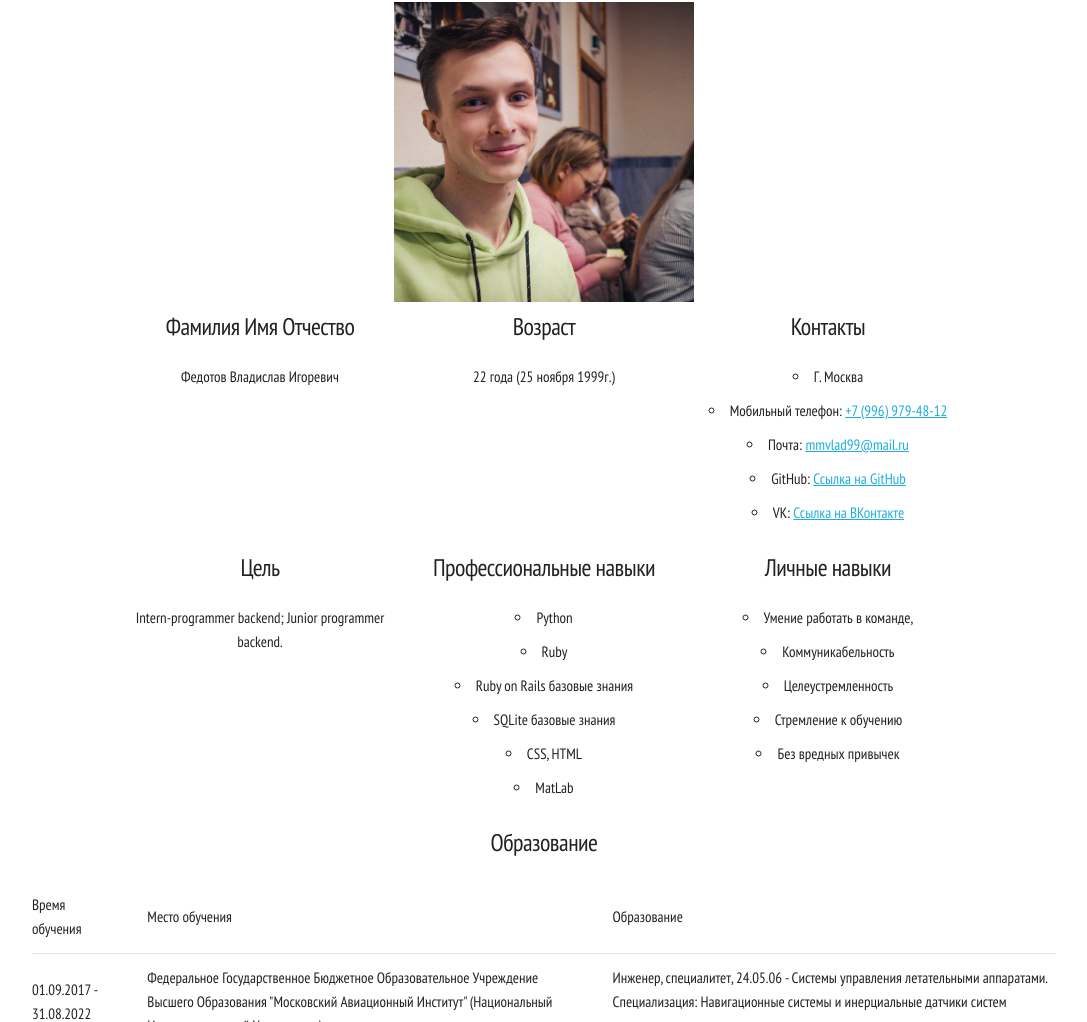
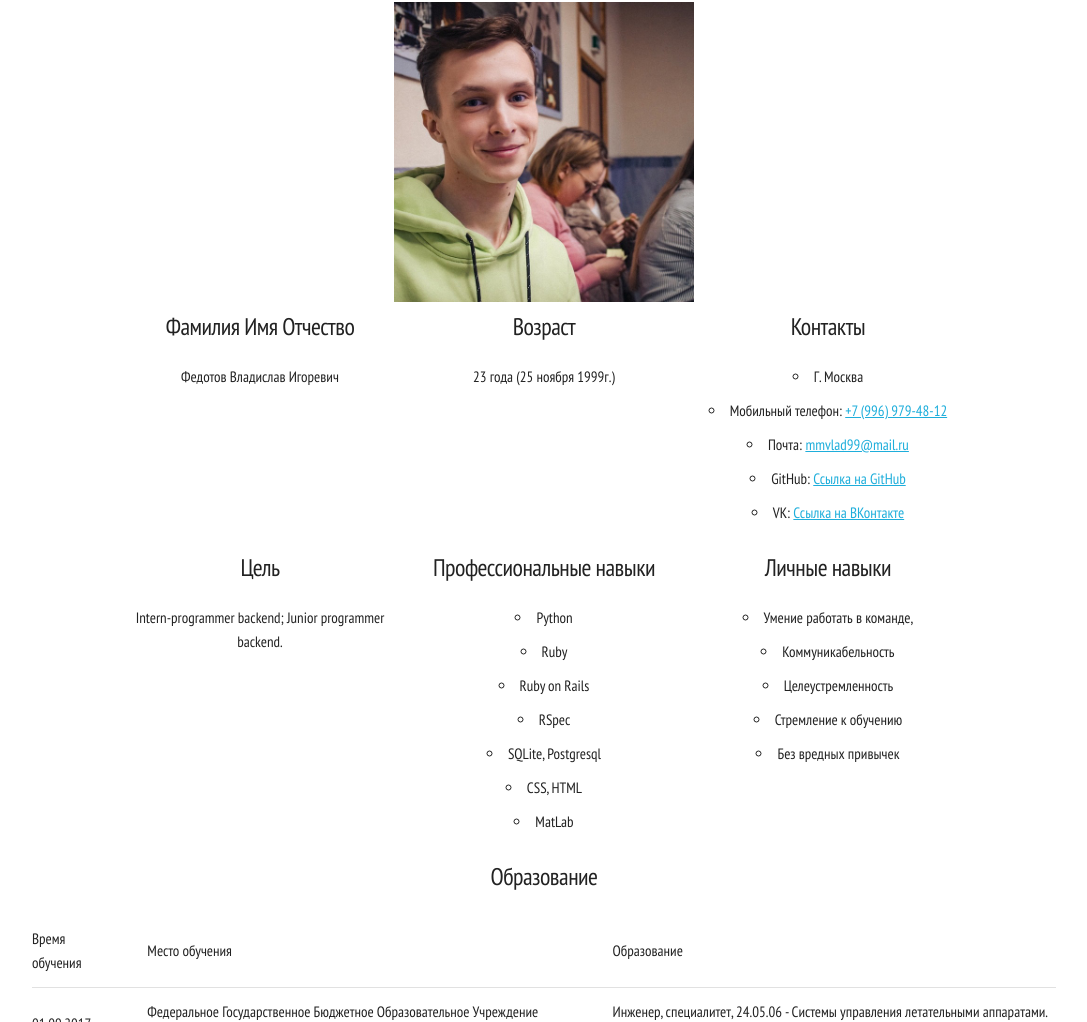
Before and after one commit to PhantomVlad/cv, a plain HTML site: page index.html in a window 1280 px wide. Shown: the part 78-1100 px from the top of the page, without its empty margins (96-1183 px from the left). Drawn offline with Linux system fonts and the light colour scheme.

Commit message:
Update index.html

```diff
--- a/index.html
+++ b/index.html
@@ -8,7 +8,7 @@
 
   <style>
     .center{
-    	position: relative;
+      position: relative;
       text-align: center;
       margin: auto;
       width: 80%;
@@ -33,7 +33,7 @@
   	</div>
 		<div class="four columns">
 	  	<h5>Возраст</h5>
-	  	<p>22 года (25 ноября 1999г.)</p>
+	  	<p>23 года (25 ноября 1999г.)</p>
 	  </div>
 
   	<div class="four columns">
@@ -58,8 +58,9 @@
 		  <ul>
 		    <li>Python</li>
 		    <li>Ruby</li>
-		    <li>Ruby on Rails базовые знания</li>
-		    <li>SQLite базовые знания</li>
+		    <li>Ruby on Rails</li>
+                    <li>RSpec</li>
+		    <li>SQLite, Postgresql</li>
 		    <li>CSS, HTML</li>
 		    <li>MatLab</li>
 		  </ul>
```
